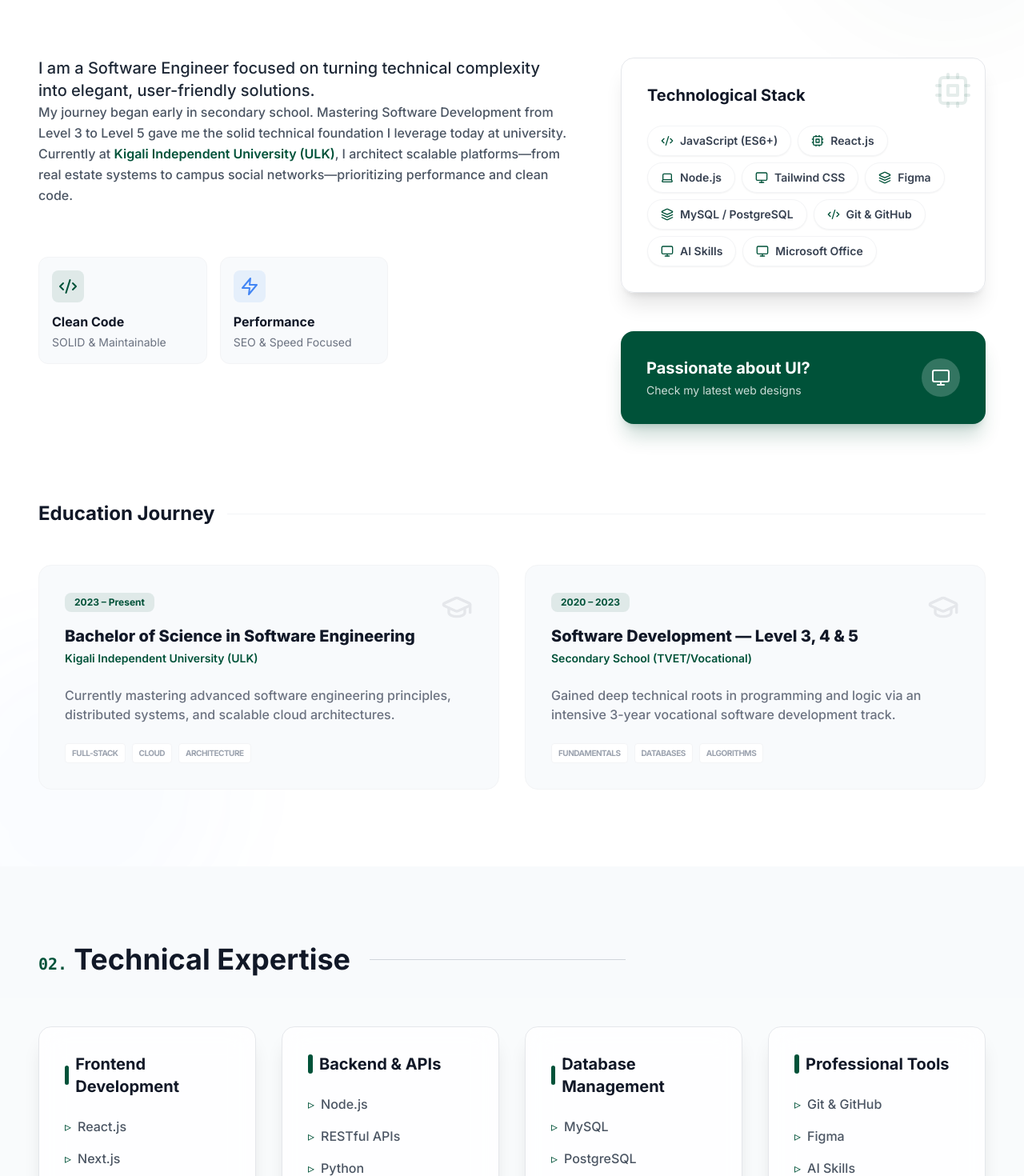
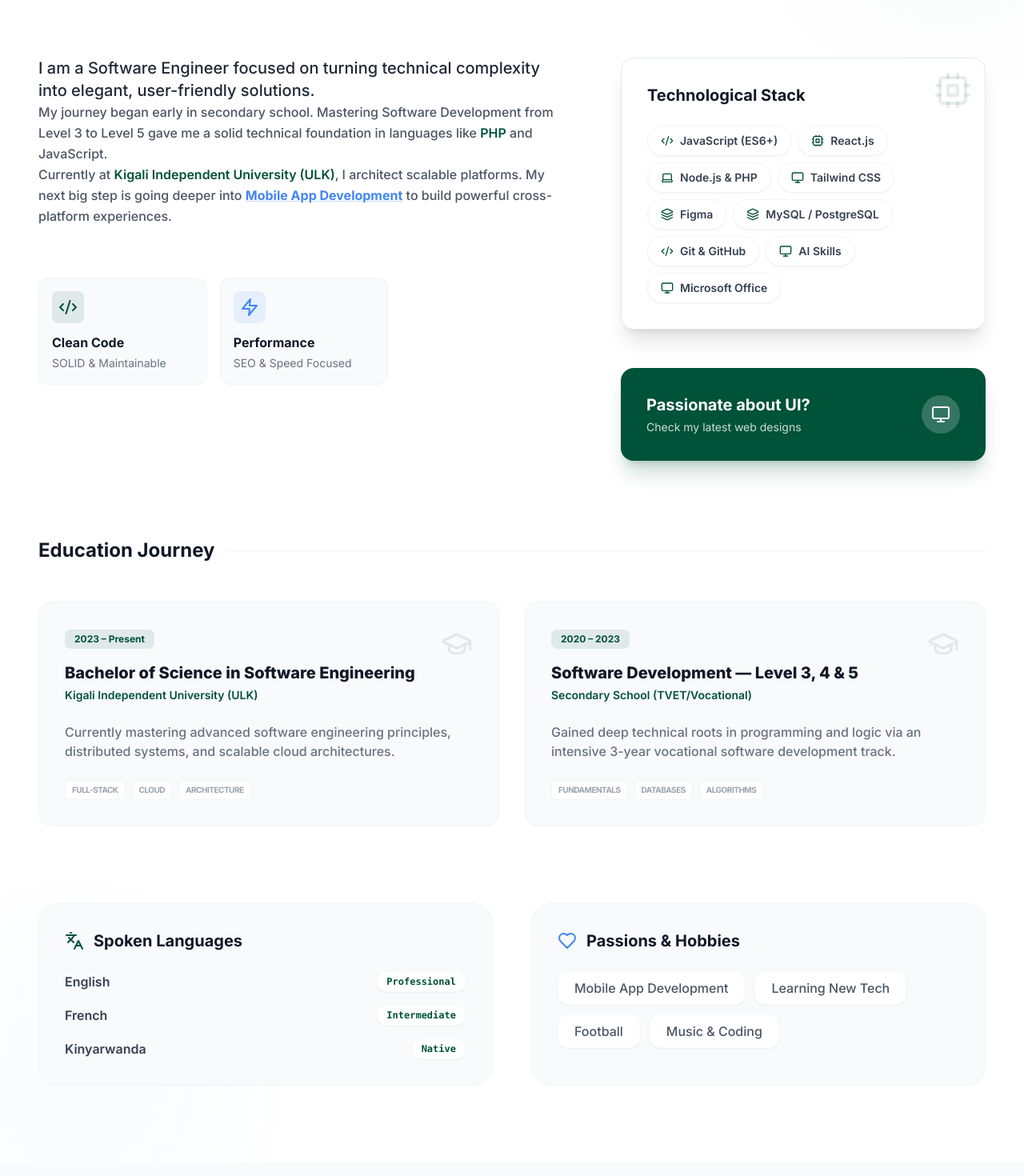
Before and after one commit to Samlite250/Samportfolio, a React (Vite) app: page / in a window 1280 px wide. Shown: the part 1040-2510 px from the top of the page at 80% size. Built offline with nearby package versions, Linux system fonts and the light colour scheme.

Commit message:
feat: add PHP, app development goals, languages, and hobbies

```diff
--- a/src/components/About.jsx
+++ b/src/components/About.jsx
@@ -1,11 +1,11 @@
 import React from 'react';
 import { motion } from 'framer-motion';
-import { Cpu, Code2, GraduationCap, Laptop, Monitor, Zap, Layers } from 'lucide-react';
+import { Cpu, Code2, GraduationCap, Laptop, Monitor, Zap, Layers, Languages, Heart } from 'lucide-react';
 
 const skills = [
   { name: 'JavaScript (ES6+)', icon: <Code2 size={16} /> },
   { name: 'React.js', icon: <Cpu size={16} /> },
-  { name: 'Node.js', icon: <Laptop size={16} /> },
+  { name: 'Node.js & PHP', icon: <Laptop size={16} /> },
   { name: 'Tailwind CSS', icon: <Monitor size={16} /> },
   { name: 'Figma', icon: <Layers size={16} /> },
   { name: 'MySQL / PostgreSQL', icon: <Layers size={16} /> },
@@ -32,6 +32,15 @@ const education = [
     tags: ['Fundamentals', 'Databases', 'Algorithms']
   },
 ];
+
+const personalInterests = {
+  languages: [
+    { name: 'English', level: 'Professional' },
+    { name: 'French', level: 'Intermediate' },
+    { name: 'Kinyarwanda', level: 'Native' }
+  ],
+  hobbies: ['Mobile App Development', 'Learning New Tech', 'Football', 'Music & Coding']
+};
 
 const About = () => {
   return (
@@ -77,10 +86,10 @@ const About = () => {
                 I am a Software Engineer focused on turning technical complexity into elegant, user-friendly solutions.
               </p>
               <p>
-                My journey began early in secondary school. Mastering Software Development from Level 3 to Level 5 gave me the solid technical foundation I leverage today at university.
+                My journey began early in secondary school. Mastering Software Development from Level 3 to Level 5 gave me a solid technical foundation in languages like <span className="text-primary font-semibold">PHP</span> and JavaScript.
               </p>
               <p>
-                Currently at <span className="text-primary font-semibold">Kigali Independent University (ULK)</span>, I architect scalable platforms—from real estate systems to campus social networks—prioritizing performance and clean code.
+                Currently at <span className="text-primary font-semibold">Kigali Independent University (ULK)</span>, I architect scalable platforms. My next big step is going deeper into <span className="text-secondary font-bold underline decoration-secondary/30">Mobile App Development</span> to build powerful cross-platform experiences.
               </p>
             </div>
 
@@ -177,6 +186,45 @@ const About = () => {
           </div>
         </div>
 
+        {/* Languages & Hobbies Section */}
+        <motion.div
+          initial={{ opacity: 0, y: 30 }}
+          whileInView={{ opacity: 1, y: 0 }}
+          viewport={{ once: true }}
+          className="mt-24 grid md:grid-cols-2 gap-12"
+        >
+          {/* Languages */}
+          <div className="bg-light-800 p-8 rounded-3xl border border-gray-100">
+            <h4 className="text-xl font-bold text-gray-900 mb-6 flex items-center gap-3">
+              <Languages className="text-primary" size={24} /> Spoken Languages
+            </h4>
+            <div className="space-y-4">
+              {personalInterests.languages.map(lang => (
+                <div key={lang.name} className="flex items-center justify-between">
+                  <span className="font-semibold text-gray-700">{lang.name}</span>
+                  <span className="text-xs font-mono font-bold bg-white px-3 py-1 rounded-full text-primary shadow-sm border border-gray-50">
+                    {lang.level}
+                  </span>
+                </div>
+              ))}
+            </div>
+          </div>
+
+          {/* Hobbies */}
+          <div className="bg-light-800 p-8 rounded-3xl border border-gray-100">
+            <h4 className="text-xl font-bold text-gray-900 mb-6 flex items-center gap-3">
+              <Heart className="text-secondary" size={24} /> Passions & Hobbies
+            </h4>
+            <div className="flex flex-wrap gap-3">
+              {personalInterests.hobbies.map(hobby => (
+                <span key={hobby} className="px-5 py-2 bg-white rounded-xl shadow-sm border border-gray-50 text-gray-600 font-medium hover:text-primary transition-colors cursor-default">
+                  {hobby}
+                </span>
+              ))}
+            </div>
+          </div>
+        </motion.div>
+
       </div>
     </section>
   );
--- a/src/components/Skills.jsx
+++ b/src/components/Skills.jsx
@@ -9,7 +9,7 @@ const Skills = () => {
     },
     {
       title: 'Backend & APIs',
-      skills: ['Node.js', 'RESTful APIs', 'Python', 'Firebase']
+      skills: ['Node.js', 'RESTful APIs', 'PHP', 'Python', 'Firebase']
     },
     {
       title: 'Database Management',
```
